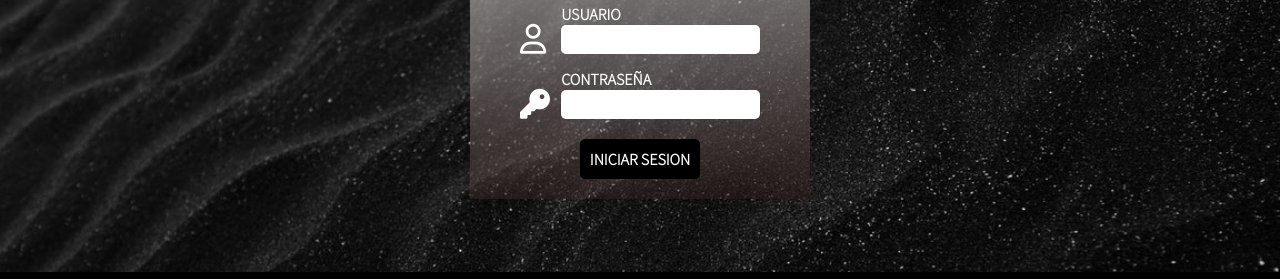
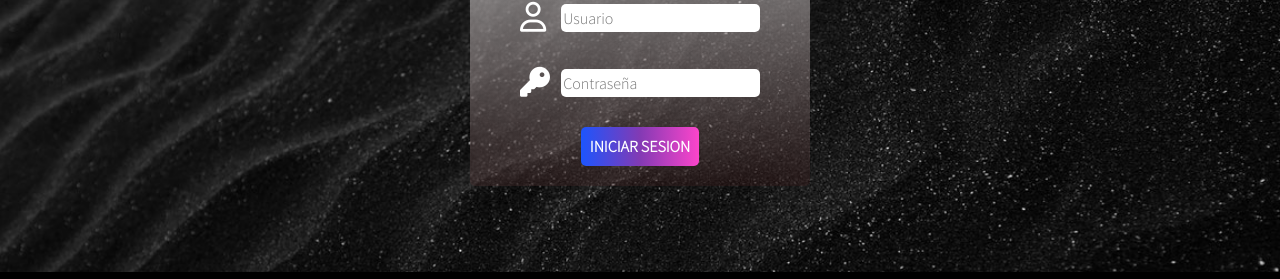
Before and after one commit to reyes1010/multimedios, a plain HTML site: page index.html in a window 1280 px wide. Shown: the part 278-557 px from the top of the page. Drawn offline with Linux system fonts and the light colour scheme.

Commit message:
login terminado

```diff
--- a/css/css.css
+++ b/css/css.css
@@ -122,6 +122,10 @@ header{
    border-style: none;
    border-radius: 5px;
    padding: 5px 2px;
+
+}
+.alinear-icon:last-of-type{
+    margin-top: 35px;
 }
 
 .contenedor .contenedor-individual p{
@@ -167,20 +171,16 @@ form{
     border-style: none;
     border-radius: 5px;
     padding: 10px 9px;
-    margin-top: 20px;
+    margin-top: 30px;
     text-align: center;
     text-transform: uppercase;
     color: rgb(255, 255, 255);
     font-weight: 900;
-    background-color: black;
-    border-style: solid;
+    background: rgb(29,85,253);
+    background: linear-gradient(90deg, rgba(29,85,253,1) 0%, rgba(131,58,180,1) 50%, rgba(252,69,203,1) 100%);
+
     border-width: 0.1px;
 
-}
-
-.login button:hover{
-    background-color:darkred;
-    color: white;
 }
 
 
--- a/index.html
+++ b/index.html
@@ -40,16 +40,16 @@
                         <div class="alinear-icon">
                             <i class="fa-regular fa-user fa-usi "></i>
                             <div class="contenedor-individual">
-                                <p>USUARIO</p>
-                                <input type="text">
+
+                                <input placeholder="Usuario" type="text">
                             </div>
                         </div>
 
                         <div class="alinear-icon">
                             <i class="fa-solid fa-key fa-llave"></i>
                             <div class="contenedor-individual">
-                                <p>CONTRASEÑA</p>
-                                <input type="password">
+
+                                <input placeholder="Contraseña" type="password">
                             </div>
                         </div>
 
```
